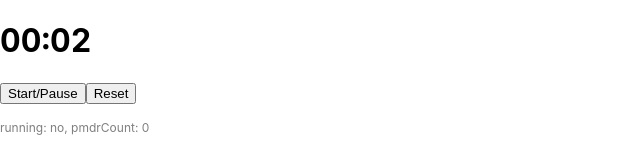
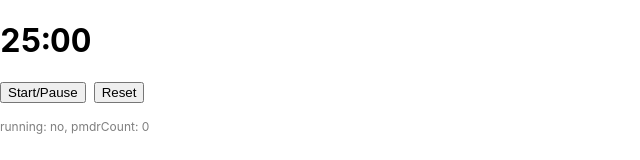
Before and after one commit to jamesjlyons/pomodo, a Next.js app: page / in a window 1280 px wide. Shown: the top 160 px of the page, without its empty margins (0-640 px from the left). Built offline with nearby package versions, Linux system fonts and the light colour scheme.

Commit message:
controls gap, restore proper times

```diff
--- a/app/Pomodoro.tsx
+++ b/app/Pomodoro.tsx
@@ -3,18 +3,18 @@ import { useState, useEffect } from "react"
 
 export default function Pomodoro() {
     let timer = {
-        // pomodoro: 25,
-        // shortBreak: 5,
-        // longBreak: 15,
-        // longBreakInterval: 4,
-        pomodoro: 1,
-        shortBreak: 1,
+        pomodoro: 25,
+        shortBreak: 5,
         longBreak: 15,
         longBreakInterval: 7,
+        // pomodoro: 1,
+        // shortBreak: 1,
+        // longBreak: 15,
+        // longBreakInterval: 7,
       };
 
-    const [minutes, setMinutes] = useState(0)
-    const [seconds, setSeconds] = useState(2)
+    const [minutes, setMinutes] = useState(timer.pomodoro);
+    const [seconds, setSeconds] = useState(0)
     const [pmdrCount, setpmdrCount] = useState(0)
     const [displayMessage, setDisplayMessage] = useState(false)
     const [timerStart, setTimerStart] = useState(false);
@@ -57,15 +57,15 @@ export default function Pomodoro() {
 
                 if (seconds === 0) {
                 if (minutes !== 0) {
-                    // setSeconds(59)
-                    setSeconds(5)
+                    setSeconds(59)
+                    // setSeconds(5)
 
                     setMinutes(minutes - 1)
                 } else {
                     if (pmdrCount < timer.longBreakInterval) {
                         let minutes = displayMessage ? (timer.pomodoro - 1) : (timer.shortBreak - 1)
-                        // let seconds = 59
-                        let seconds = 3
+                        let seconds = 59
+                        // let seconds = 3
 
                         setSeconds(seconds)
                         setMinutes(minutes)
@@ -73,8 +73,8 @@ export default function Pomodoro() {
                         setpmdrCount(pmdrCount + 1)
                     } else {
                         let minutes = timer.longBreak - 1
-                        // let seconds = 59
-                        let seconds = 10
+                        let seconds = 59
+                        // let seconds = 10
 
                         setSeconds(seconds)
                         setMinutes(minutes)
--- a/app/globals.css
+++ b/app/globals.css
@@ -28,6 +28,11 @@ a {
   font-variant-numeric: tabular-nums;
 }
 
+.controls {
+  display: flex;
+  gap: 0.5rem;
+}
+
 @media (prefers-color-scheme: dark) {
   html {
     color-scheme: dark;
```
